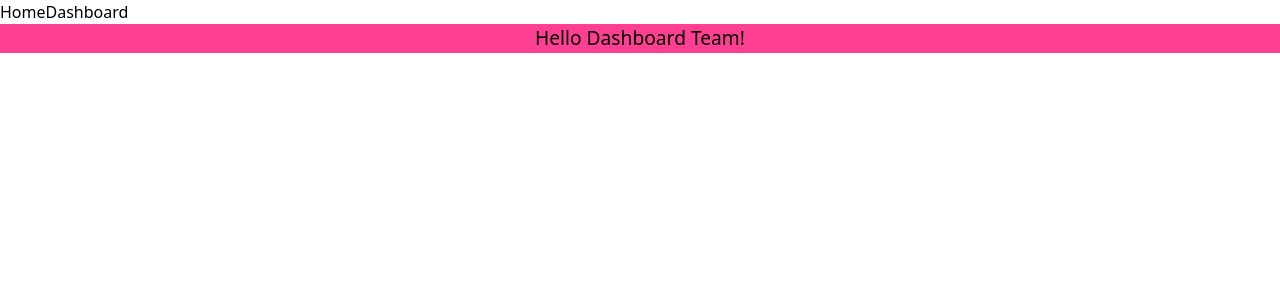
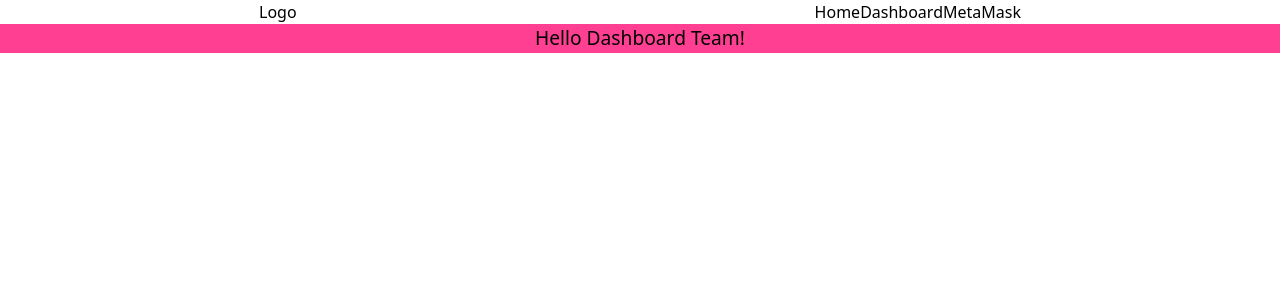
Before and after one commit to may-moff/ocean-protocol-dashboard-frontend, a React (Create React App) app: page / in a window 1280 px wide. Shown: the top 300 px of the page. Built offline with nearby package versions, Linux system fonts and the light colour scheme.

Commit message:
began styling

```diff
--- a/src/components/Navbar.jsx
+++ b/src/components/Navbar.jsx
@@ -1,13 +1,21 @@
-import React from 'react'
+import React from "react";
 import { NavLink } from "react-router-dom";
 
 function Navbar() {
-    return (
-        <div>
-            <NavLink to="/">Home</NavLink>
-            <NavLink to="/dashboard">Dashboard</NavLink>
+  return (
+    <>
+      <div class="flex items-center justify-around flex-wrap">
+        <div class="">
+          <NavLink to="/">Logo</NavLink>
         </div>
-    )
+        <div class="justify-between">
+          <NavLink to="/">Home</NavLink>
+          <NavLink to="/dashboard">Dashboard</NavLink>
+          <NavLink to="/">MetaMask</NavLink>
+        </div>
+      </div>
+    </>
+  );
 }
 
-export default Navbar
+export default Navbar;
```
